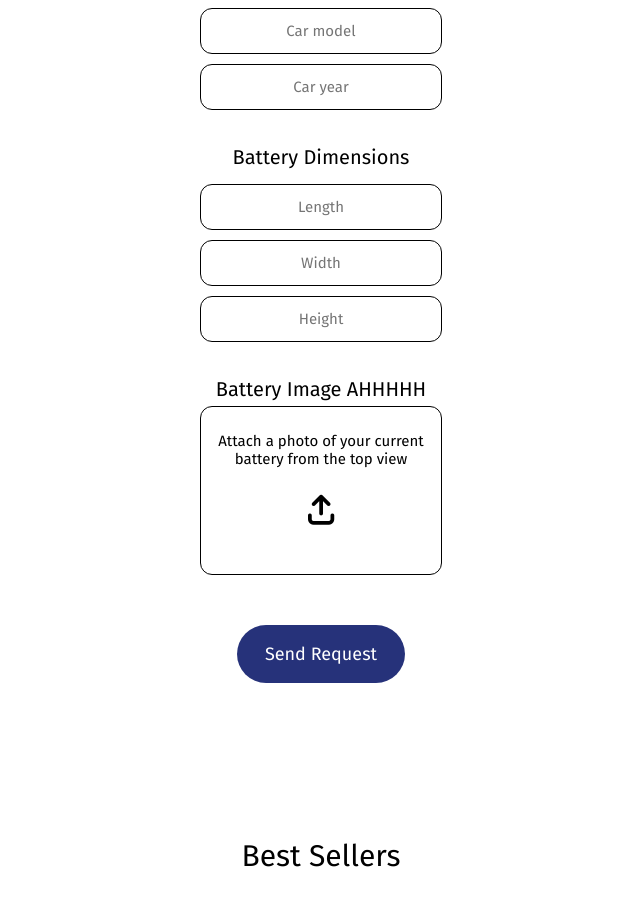
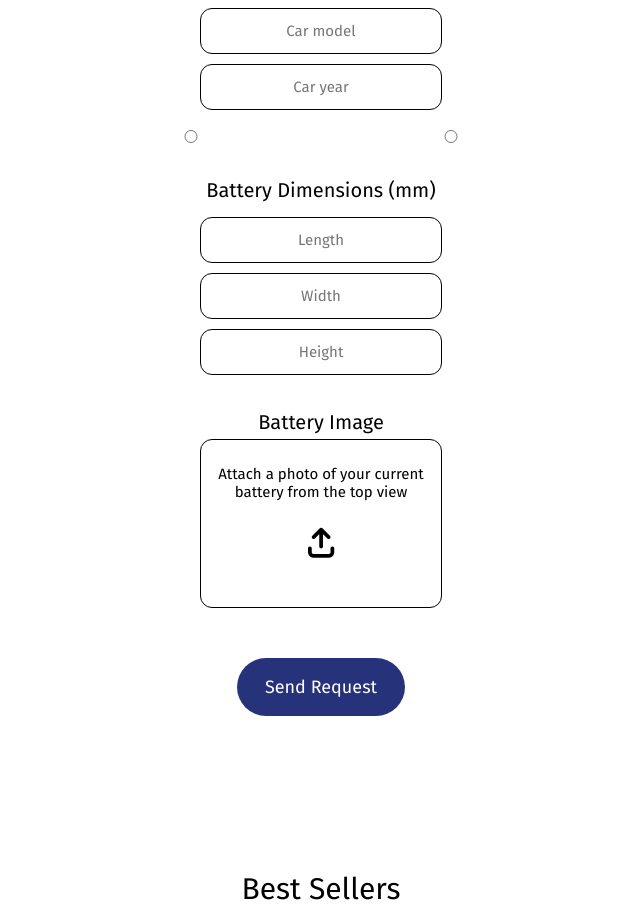
Before and after one commit to eksk325/ns-battery, a React (Create React App) app in the folder frontend/: page /#/ in a window 1280 px wide. Shown: the part 1025-1932 px from the top of the page, without its empty margins (319-959 px from the left). Built offline with nearby package versions, Linux system fonts and the light colour scheme.

Commit message:
Finished the photo uploading part and started the radio input for idle start/stop.

```diff
--- a/frontend/src/js/EnquiryForm.js
+++ b/frontend/src/js/EnquiryForm.js
@@ -55,24 +55,28 @@ function EnquiryForm() {
             required
           ></input>
         </div>
+        <div className={styles.idle}>
+          <input type="radio" name="idle" value={"yes"} />
+          <input type="radio" name="idle" value={"no"} />
+        </div>
         <div className={styles.battery}>
-          <label>Battery Dimensions</label>
+          <label>Battery Dimensions (mm)</label>
           <input
-            type="text"
+            type="number"
             placeholder="Length"
             spellCheck="false"
             name="carBrand"
             required
           ></input>
           <input
-            type="text"
+            type="number"
             placeholder="Width"
             spellCheck="false"
             name="carModel"
             required
           ></input>
           <input
-            type="text"
+            type="number"
             placeholder="Height"
             spellCheck="false"
             name="carYear"
@@ -80,8 +84,7 @@ function EnquiryForm() {
           ></input>
         </div>
         <div className={styles.batteryImages}>
-          <label>Battery Image AHHHHH</label>
-
+          <label>Battery Image</label>
           <ImageUpload />
         </div>
       </form>
--- a/frontend/src/styles/Home.module.css
+++ b/frontend/src/styles/Home.module.css
@@ -103,6 +103,16 @@ h3 {
   align-items: center;
 }
 
+.idle {
+  display: flex;
+}
+
+input::-webkit-outer-spin-button,
+input::-webkit-inner-spin-button {
+  -webkit-appearance: none;
+  margin: 0;
+}
+
 @media screen and (max-width: 1000px) {
   .intro {
     display: flex;
```
Also changed, not shown: 8 other files (tests, documents, lock files or other folders).
